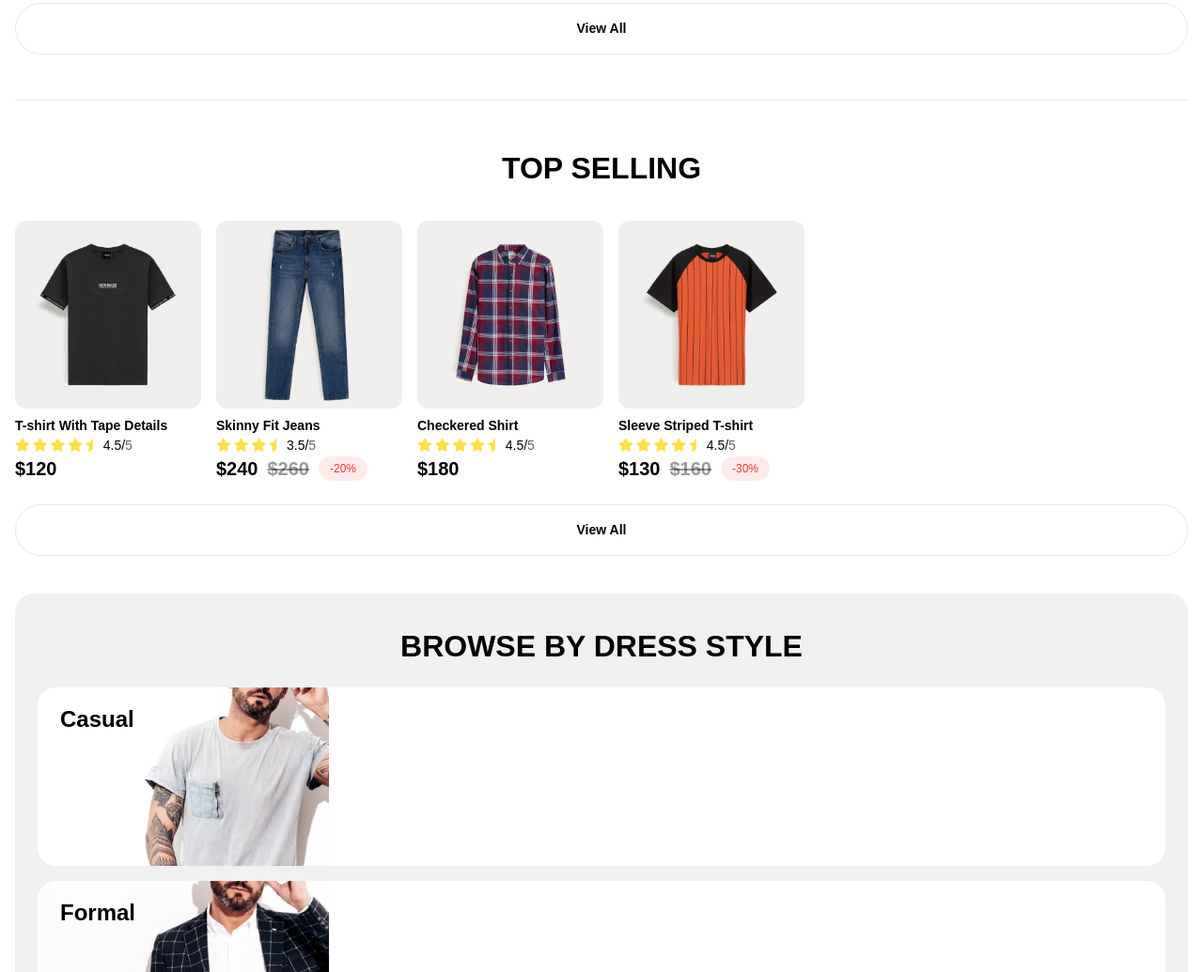
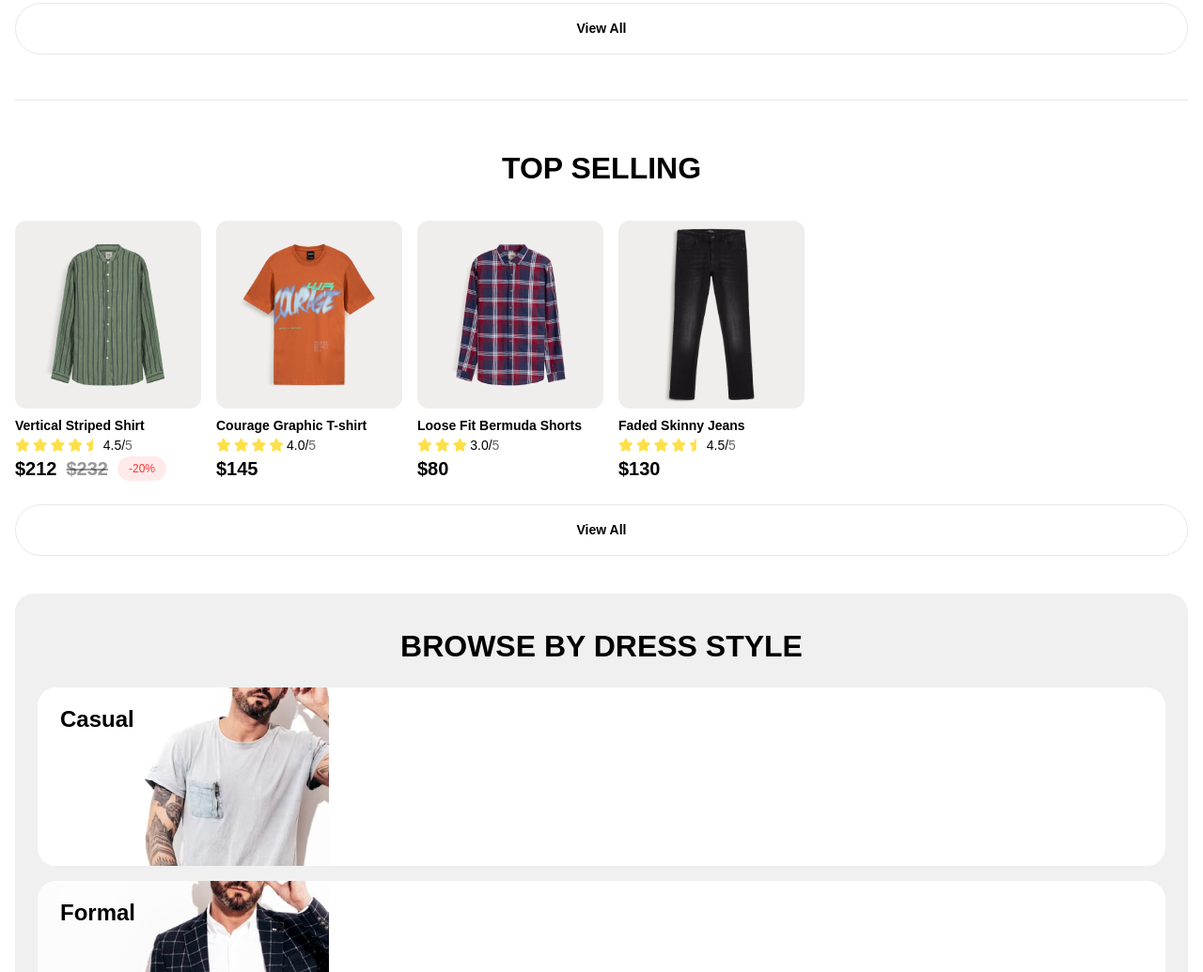
Before and after one commit to asekabtw/shopco, a website: page src/index.html in a window 1280 px wide. Shown: the part 1457-2492 px from the top of the page at 94% size. Drawn offline with Linux system fonts and the light colour scheme; no server answers.

Commit message:
add some variations to top selling mobile

```diff
--- a/src/index.html
+++ b/src/index.html
@@ -436,16 +436,16 @@
       <div
         class="grid grid-cols-[repeat(4,_198px)] gap-4 overflow-x-auto scrollbar-hide mb-6 -mr-4"
       >
-        <!-- T-shirt With Tape Details -->
+        <!-- Vertical Striped Shirt -->
         <div class="">
           <div class="overflow-hidden rounded-xl mb-2 h-[200px]">
             <img
               class="w-full h-full object-cover"
-              src="./images/black_tshirt.png"
+              src="./images/green_tshirt.png"
               alt=""
             />
           </div>
-          <p class="font-bold text-[14px]">T-shirt With Tape Details</p>
+          <p class="font-bold text-[14px]">Vertical Striped Shirt</p>
           <div class="flex items-center gap-[3px]">
             <i class="fa-solid fa-star text-yellow-300 text-[14px]"></i>
             <i class="fa-solid fa-star text-yellow-300 text-[14px]"></i>
@@ -454,33 +454,9 @@
             <i class="fa-solid fa-star-half text-yellow-300 text-[14px]"></i>
             <p class="text-[14px]">4.5/<span class="opacity-60">5</span></p>
           </div>
-          <div>
-            <p class="font-bold text-xl">$120</p>
-          </div>
-        </div>
-        <!-- end of T-shirt With Tape Details -->
-
-        <!-- Skinny Fit Jeans -->
-        <div class="">
-          <div class="overflow-hidden rounded-xl mb-2 h-[200px]">
-            <img
-              class="w-full h-full object-cover"
-              src="./images/jeans.png"
-              alt=""
-            />
-          </div>
-          <p class="font-bold text-[14px]">Skinny Fit Jeans</p>
-          <div class="flex items-center gap-[3px]">
-            <i class="fa-solid fa-star text-yellow-300 text-[14px]"></i>
-            <i class="fa-solid fa-star text-yellow-300 text-[14px]"></i>
-
-            <i class="fa-solid fa-star text-yellow-300 text-[14px]"></i>
-            <i class="fa-solid fa-star-half text-yellow-300 text-[14px]"></i>
-            <p class="text-[14px]">3.5/<span class="opacity-60">5</span></p>
-          </div>
           <div class="flex gap-[10px] items-center">
-            <p class="font-bold text-xl">$240</p>
-            <p class="font-bold text-xl text-black/40 line-through">$260</p>
+            <p class="font-bold text-xl">$212</p>
+            <p class="font-bold text-xl text-black/40 line-through">$232</p>
             <div
               class="flex items-center text-[12px] rounded-[62px] text-[#FF3333] bg-[#FF3333]/10 py-1 px-3 text-center"
             >
@@ -488,9 +464,41 @@
             </div>
           </div>
         </div>
-        <!-- end of Skinny Fit Jeans -->
+        <!-- end of Vertical Striped Shirt -->
 
-        <!-- Checkered Shirt -->
+        <!-- Courage Graphic T-shirt -->
+        <div class="">
+          <div class="overflow-hidden rounded-xl mb-2 h-[200px]">
+            <img
+              class="w-full h-full object-cover"
+              src="./images/orange_shirt.png"
+              alt=""
+            />
+          </div>
+          <p class="font-bold text-[14px]">Courage Graphic T-shirt</p>
+          <div class="flex items-center gap-[3px]">
+            <i class="fa-solid fa-star text-yellow-300 text-[14px]"></i>
+            <i class="fa-solid fa-star text-yellow-300 text-[14px]"></i>
+            <i class="fa-solid fa-star text-yellow-300 text-[14px]"></i>
+            <i class="fa-solid fa-star text-yellow-300 text-[14px]"></i>
+
+            <p class="text-[14px]">4.0/<span class="opacity-60">5</span></p>
+          </div>
+          <div class="flex gap-[10px] items-center">
+            <p class="font-bold text-xl">$145</p>
+            <p class="hidden font-bold text-xl text-black/40 line-through">
+              $260
+            </p>
+            <div
+              class="hidden flex items-center text-[12px] rounded-[62px] text-[#FF3333] bg-[#FF3333]/10 py-1 px-3 text-center"
+            >
+              <p class="">-20%</p>
+            </div>
+          </div>
+        </div>
+        <!-- end of Courage Graphic T-shirt -->
+
+        <!-- Loose Fit Bermuda Shorts -->
         <div class="">
           <div class="overflow-hidden rounded-xl mb-2 h-[200px]">
             <img
@@ -499,29 +507,27 @@
               alt=""
             />
           </div>
-          <p class="font-bold text-[14px]">Checkered Shirt</p>
+          <p class="font-bold text-[14px]">Loose Fit Bermuda Shorts</p>
           <div class="flex items-center gap-[3px]">
             <i class="fa-solid fa-star text-yellow-300 text-[14px]"></i>
             <i class="fa-solid fa-star text-yellow-300 text-[14px]"></i>
             <i class="fa-solid fa-star text-yellow-300 text-[14px]"></i>
-            <i class="fa-solid fa-star text-yellow-300 text-[14px]"></i>
-            <i class="fa-solid fa-star-half text-yellow-300 text-[14px]"></i>
-            <p class="text-[14px]">4.5/<span class="opacity-60">5</span></p>
+            <p class="text-[14px]">3.0/<span class="opacity-60">5</span></p>
           </div>
-          <p class="font-bold text-xl">$180</p>
+          <p class="font-bold text-xl">$80</p>
         </div>
-        <!-- end of Checkered Shirt -->
+        <!-- end of Loose Fit Bermuda Shorts -->
 
-        <!-- Sleeve Striped T-shirt -->
+        <!-- Faded Skinny Jeans -->
         <div class="">
           <div class="overflow-hidden rounded-xl mb-2 h-[200px]">
             <img
               class="w-full h-full object-cover"
-              src="./images/orange_tshirt.png"
+              src="./images/faded_jeans.png"
               alt=""
             />
           </div>
-          <p class="font-bold text-[14px]">Sleeve Striped T-shirt</p>
+          <p class="font-bold text-[14px]">Faded Skinny Jeans</p>
           <div class="flex items-center gap-[3px]">
             <i class="fa-solid fa-star text-yellow-300 text-[14px]"></i>
             <i class="fa-solid fa-star text-yellow-300 text-[14px]"></i>
@@ -532,15 +538,17 @@
           </div>
           <div class="flex gap-[10px] items-center">
             <p class="font-bold text-xl">$130</p>
-            <p class="font-bold text-xl text-black/40 line-through">$160</p>
+            <p class="hidden font-bold text-xl text-black/40 line-through">
+              $160
+            </p>
             <div
-              class="flex items-center text-[12px] rounded-[62px] text-[#FF3333] bg-[#FF3333]/10 py-1 px-3 text-center"
+              class="hidden flex items-center text-[12px] rounded-[62px] text-[#FF3333] bg-[#FF3333]/10 py-1 px-3 text-center"
             >
               <p class="">-30%</p>
             </div>
           </div>
         </div>
-        <!-- end of Sleeve Striped T-shirt -->
+        <!-- end of Faded Skinny Jeans -->
       </div>
       <!-- VIEW ALL -->
       <div
--- a/src/js/app.js
+++ b/src/js/app.js
@@ -1,7 +1,3 @@
-fetch("https://fakestoreapi.com/products")
-  .then((res) => res.json())
-  .then((json) => console.log(json));
-
 const burger = document.getElementById("burger");
 const searchBtn = document.getElementById("searchBtn");
 const searchBar = document.getElementById("searchBar");
```
Also changed, not shown: src/images/faded_jeans.png (added), src/images/green_tshirt.png (added), src/images/orange_shirt.png (added), src/images/shorts.png (added).
